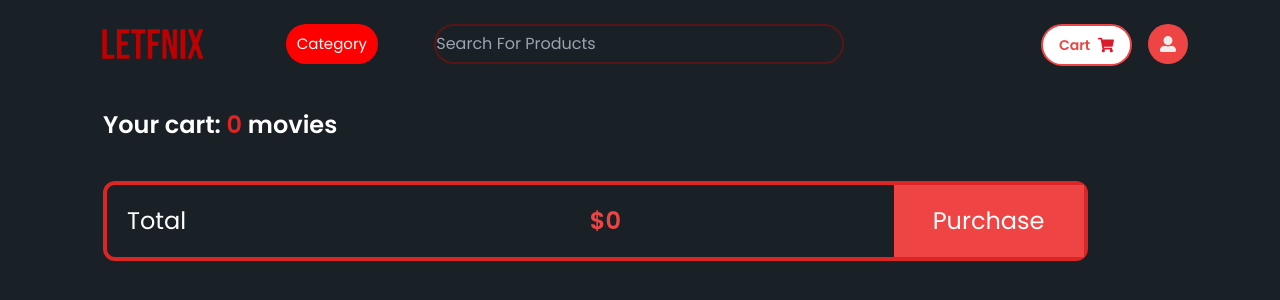
After one commit to nhat2520/Letfnix, a Django app: page /cart/ in a window 1280 px wide. The commit adds this page. Shown: the top 300 px of the page. Run offline with Django 5.2, Linux system fonts and the light colour scheme; the visitor is signed in with stand-in values (Sample User, id 1); data that the repository does not hold is empty; some libraries are stand-ins or nearby versions.

Commit message:
add cart, adjust movie

```diff
--- /dev/null
+++ b/server/templates/app/cart.html
@@ -0,0 +1,40 @@
+{% extends 'app/base.html' %}
+{% block content %}
+{% load static %}
+
+<div class="ml-5">
+    <div class="text-white text-2xl font-semibold">Your cart: <span class="text-red-600">{{ cart_items | length }}</span> movies</div>
+    {% for item in cart_items %}
+        <a href="{% url 'movie' item.movie.movie_id %}">
+            <div class="relative w-[90%] mt-4 h-[225px] clear-both cursor-pointer hover:bg-[#2a343c] rounded-xl">
+                <img class="rounded-xl float-left mr-2" width="150px" src={{item.movie.poster_path}} alt="">
+                <div class="float-left pl-3">
+                    <div class="text-2xl font-semibold text-white mb-3">
+                        {{item.movie.name}}
+                    </div>
+                    <div>
+                        <span class="text-2xl font-semibold text-red-600 mt-2 ml-1">${{item.movie.price}}</span>
+                    </div>
+                </div>
+                <form method="post" action="{% url 'remove_from_cart' %}" class="absolute top-[83px] right-10">
+                    {% csrf_token %}
+                    <input type="hidden" name="movie_id" value="{{ item.movie.movie_id }}">
+                    <!-- Thêm các trường dữ liệu khác nếu cần -->
+                    <button type="submit"  class="">
+                        <img src="{% static 'svg/trash.svg' %}" alt="" class="h-12 hover:border-2 rounded-lg">
+                    </button>
+                </form>
+            </div>
+        </a>
+    {% endfor %}
+    <div class="grid grid-cols-[190px_1fr_190px] mt-10 border-4 border-red-600 w-[90%] py-5 text-white text-2xl pl-5 rounded-xl">
+        <div>Total</div>
+        <div class="flex justify-center text-red-500 font-semibold">${{total_price}}</div>
+        <div class="bg-red-500 my-[-20px] flex justify-center items-center">Purchase</div>
+    </div>
+</div>
+
+
+
+
+{% endblock %}
--- a/server/templates/app/navbar.html
+++ b/server/templates/app/navbar.html
@@ -40,12 +40,12 @@
         </form>
     </div>
     <div class="flex flex-row w-[300px] h-[fit-content] box-sizing-border">
-        <button class="ml-36 flex items-center bg-white border-2 border-red-500 rounded-full px-4 py-[9px] focus:outline-none mr-4">
+        <a href="{% url 'view_cart' %}" class="ml-36 flex items-center bg-white border-2 border-red-500 rounded-full px-4 py-[9px] focus:outline-none mr-4">
             <span class="text-red-500 text-sm font-semibold">Cart</span>
             <svg width="16" height="16" viewBox="0 0 25 23" fill="none" xmlns="http://www.w3.org/2000/svg" class="ml-2">
                 <path d="M22.9219 13.5358L24.9737 4.19206C25.1218 3.51743 24.6264 2.875 23.9579 2.875H6.91007L6.51224 0.862051C6.41311 0.360318 5.98655 0 5.49171 0H1.04167C0.466363 0 0 0.482686 0 1.07812V1.79688C0 2.39231 0.466363 2.875 1.04167 2.875H4.07478L7.12374 18.3027C6.39432 18.7369 5.90278 19.551 5.90278 20.4844C5.90278 21.8737 6.99098 23 8.33334 23C9.6757 23 10.7639 21.8737 10.7639 20.4844C10.7639 19.7803 10.4841 19.1441 10.0337 18.6875H19.1329C18.6826 19.1441 18.4028 19.7803 18.4028 20.4844C18.4028 21.8737 19.491 23 20.8333 23C22.1757 23 23.2639 21.8737 23.2639 20.4844C23.2639 19.4884 22.7045 18.6277 21.8933 18.2201L22.1327 17.1296C22.2809 16.4549 21.7854 15.8125 21.117 15.8125H9.46689L9.18282 14.375H21.9061C22.3925 14.375 22.8141 14.0267 22.9219 13.5358Z" fill="#DC1C2C"/>
             </svg>
-        </button>
+        </a>
         <div class="flex justify-center items-center w-[40px] h-[40px] bg-red-500 rounded-full">
             <svg width="16" height="16" viewBox="0 0 25 25" fill="none" xmlns="http://www.w3.org/2000/svg">
                 <path d="M12.5 14.0625C16.3818 14.0625 19.5312 10.9131 19.5312 7.03125C19.5312 3.14941 16.3818 0 12.5 0C8.61816 0 5.46875 3.14941 5.46875 7.03125C5.46875 10.9131 8.61816 14.0625 12.5 14.0625ZM18.75 15.625H16.0596C14.9756 16.123 13.7695 16.4062 12.5 16.4062C11.2305 16.4062 10.0293 16.123 8.94043 15.625H6.25C2.79785 15.625 0 18.4229 0 21.875V22.6562C0 23.9502 1.0498 25 2.34375 25H22.6562C23.9502 25 25 23.9502 25 22.6562V21.875C25 18.4229 22.2021 15.625 18.75 15.625Z" fill="#EFEEED"/>
```
Also changed, not shown: server/templates/app/movie.html (+29 -3 lines).
